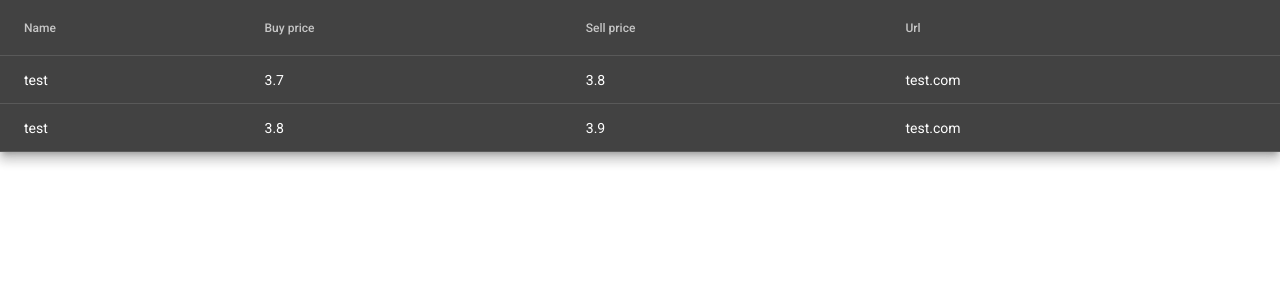
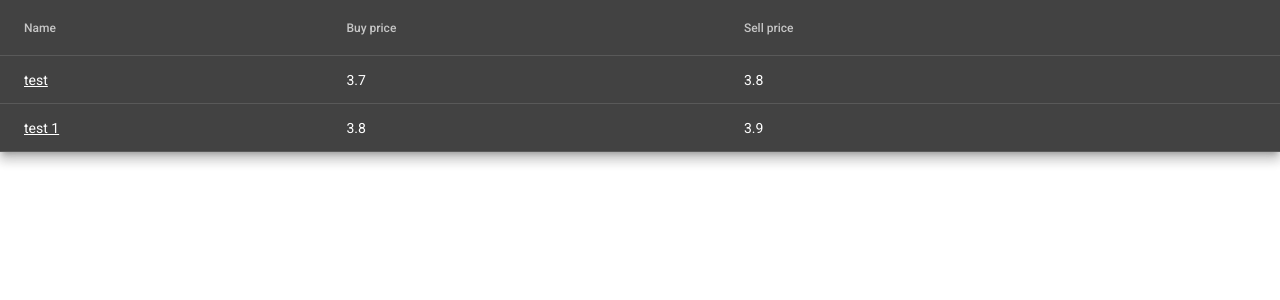
Before and after one commit to Ed1123/dollar-agular, an Angular app: page / in a window 1280 px wide. Shown: the top 300 px of the page. Built offline with nearby package versions, Linux system fonts and the light colour scheme.

Commit message:
Make exchange name a link to exchange site
Remove url column
Add a tag with url
Change link color to white

```diff
--- a/src/app/table/table.component.css
+++ b/src/app/table/table.component.css
@@ -1,3 +1,7 @@
 table {
     width: 100%;
 }
+
+a {
+    color: white;
+}
--- a/src/app/table/table.component.html
+++ b/src/app/table/table.component.html
@@ -6,7 +6,11 @@
     <!-- Name Column -->
     <ng-container matColumnDef="name">
         <th mat-header-cell *matHeaderCellDef>Name</th>
-        <td mat-cell *matCellDef="let element"> {{element.exchange_name}} </td>
+        <td mat-cell *matCellDef="let element">
+            <a href="{{element.url}}">
+                {{element.exchange_name}}
+            </a>
+        </td>
     </ng-container>
 
     <!-- Buy price Column -->
@@ -22,10 +26,10 @@
     </ng-container>
 
     <!-- Url Column -->
-    <ng-container matColumnDef="url">
+    <!-- <ng-container matColumnDef="url">
         <th mat-header-cell *matHeaderCellDef>Url</th>
         <td mat-cell *matCellDef="let element"> {{element.url}} </td>
-    </ng-container>
+    </ng-container> -->
 
     <tr mat-header-row *matHeaderRowDef="displayedColumns"></tr>
     <tr mat-row *matRowDef="let row; columns: displayedColumns;"></tr>
--- a/src/app/table/table.component.ts
+++ b/src/app/table/table.component.ts
@@ -10,7 +10,7 @@ import { DollarExchange, DollarService } from '../dollar.service';
 })
 export class TableComponent implements AfterViewInit, OnInit {
 
-  displayedColumns: string[] = ['name', 'buy_price', 'sell_price', 'url'];
+  displayedColumns: string[] = ['name', 'buy_price', 'sell_price'];
   dataSource = new MatTableDataSource<DollarExchange>();
 
   constructor(private dollar: DollarService) {
@@ -36,12 +36,12 @@ const ELEMENT_DATA: DollarExchange[] = [
     exchange_name: 'test',
     buy_price: 3.7,
     sell_price: 3.8,
-    url: 'test.com'
+    url: 'https://www.google.com'
   },
   {
-    exchange_name: 'test',
+    exchange_name: 'test 1',
     buy_price: 3.8,
     sell_price: 3.9,
-    url: 'test.com'
+    url: 'https://www.google.com'
   },
 ];
```
